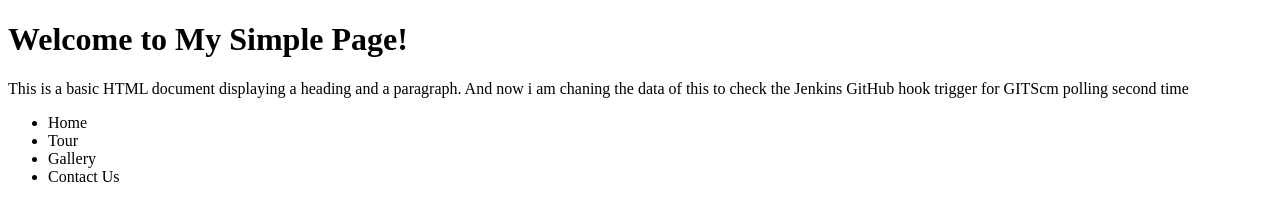
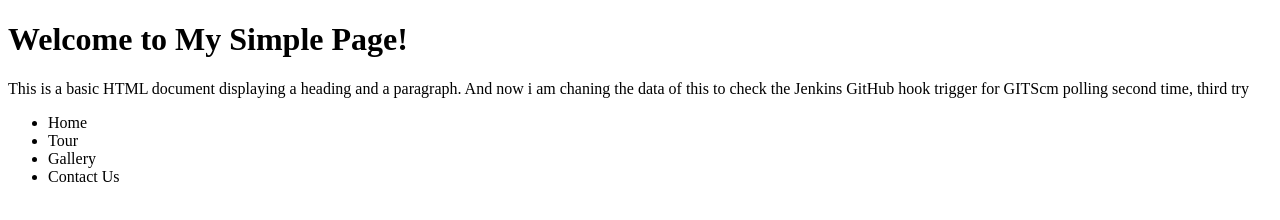
Before and after one commit to BilalHussainButt25/GitLearning, a plain HTML site: page index.html in a window 1280 px wide. Drawn offline with Linux system fonts and the light colour scheme.

Commit message:
Update index.html

```diff
--- a/index.html
+++ b/index.html
@@ -7,7 +7,7 @@
 </head>
 <body>
     <h1>Welcome to My Simple Page!</h1>
-    <p>This is a basic HTML document displaying a heading and a paragraph. And now i am chaning the data of this to check the Jenkins GitHub hook trigger for GITScm polling second time</p>
+    <p>This is a basic HTML document displaying a heading and a paragraph. And now i am chaning the data of this to check the Jenkins GitHub hook trigger for GITScm polling second time, third try</p>
     <ul>
 	    <li>Home</li>
 	    <li>Tour</li>
```
